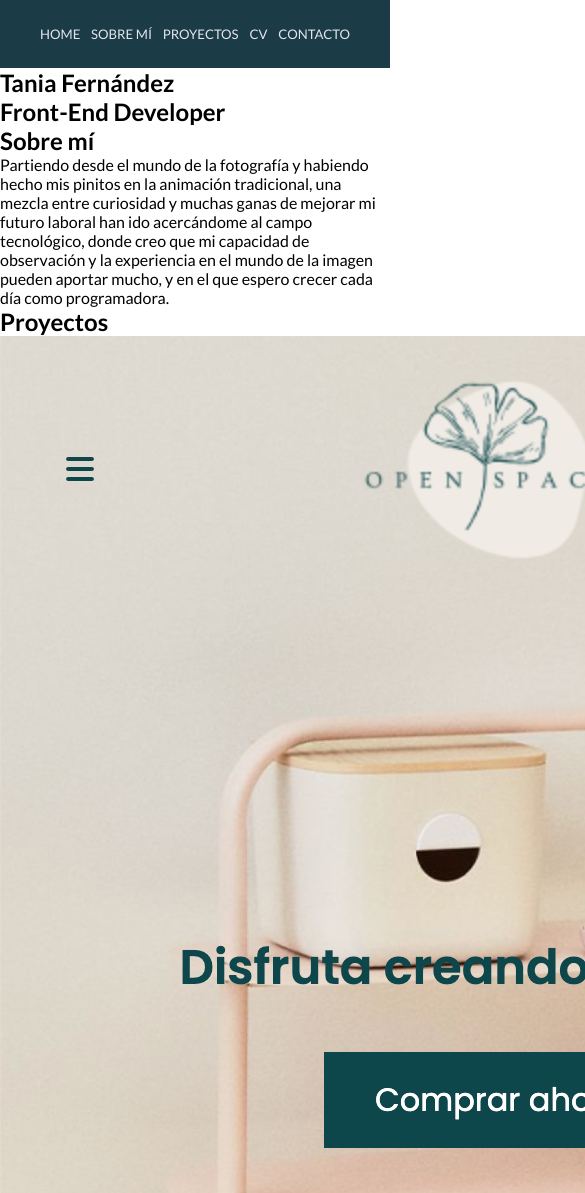
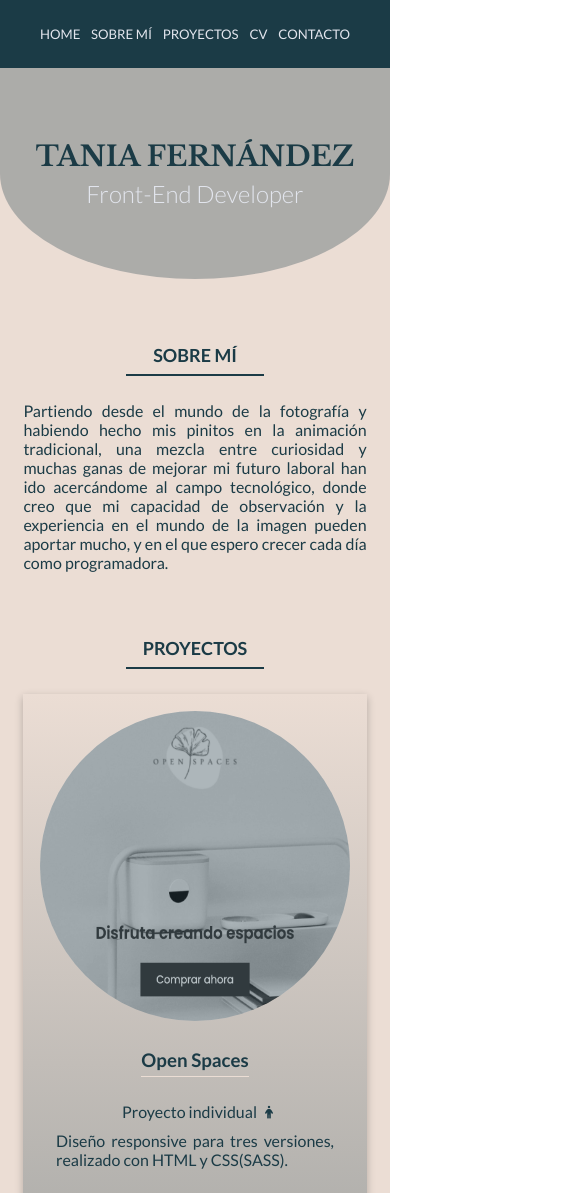
Before and after one commit to tanferest/portfolio_, a website: page src/html/index.html in a window 390 px wide. Shown: the top 1193 px of the page, 585 px wide, since content can reach past the window. Drawn offline with nearby package versions, Linux system fonts and the light colour scheme; files that its build step writes are made by us from their sources; files whose address does not match are found by name.

Commit message:
finish mobile v styles migration

```diff
--- a/src/html/partials/main.html
+++ b/src/html/partials/main.html
@@ -1,18 +1,22 @@
 <main class="main">
+
+
   <section class="home" id="home">
-    <div class="home-bg"></div>
+    <div class="home__bg"></div>
     <div class="animated-bg">
       <div class="bubble bubble-1"></div>
       <div class="bubble bubble-2"></div>
       <div class="bubble bubble-3"></div>
       <div class="bubble bubble-4"></div>
     </div>
-    <h1 class="main-title">Tania Fernández</h1>
-    <h2 class="subtitle">Front-End Developer</h2>
+    <h1 class="home__title">Tania Fernández</h1>
+    <h2 class="home__subtitle">Front-End Developer</h2>
   </section>
+
+
   <section class="section" id="about">
-    <h2 class="section-title">Sobre mí</h2>
-    <p class="main-text about-text">
+    <h2 class="section__title">Sobre mí</h2>
+    <p class="main__text">
       Partiendo desde el mundo de la fotografía y habiendo hecho mis pinitos en
       la animación tradicional, una mezcla entre curiosidad y muchas ganas de
       mejorar mi futuro laboral han ido acercándome al campo tecnológico, donde
@@ -21,8 +25,10 @@
       programadora.
     </p>
   </section>
+
+
   <section class="section" id="projects">
-    <h2 class="section-title">Proyectos</h2>
+    <h2 class="section__title">Proyectos</h2>
     <ul class="projects__list">
       <li class="projects__item">
         <div>
@@ -35,7 +41,7 @@
         </div>
         <h3 class="projects__item--title">Open Spaces</h3>
         <p class="projects__item--text">
-          Proyecto individual <i class="fa-solid fa-person text-icon"></i>
+          Proyecto individual <i class="fa-solid fa-person item__icon"></i>
         </p>
         <p class="projects__item--text">
           Diseño responsive para tres versiones, realizado con HTML y CSS(SASS).
@@ -68,7 +74,7 @@
         </div>
         <h3 class="projects__item--title">The Walking Coders</h3>
         <p class="projects__item--text">
-          Proyecto en grupo <i class="fa-solid fa-people-group text-icon"></i>
+          Proyecto en grupo <i class="fa-solid fa-people-group item__icon"></i>
         </p>
         <p class="projects__item--text">
           Diseño responsive para tres versiones, realizado con HTML y CSS(SASS).
@@ -99,14 +105,14 @@
         </div>
         <h3 class="projects__item--title">AdaCocktail</h3>
         <p class="projects__item--text">
-          Proyecto individual <i class="fa-solid fa-person text-icon"></i>
+          Proyecto individual <i class="fa-solid fa-person item__icon"></i>
         </p>
         <p class="projects__item--text">
           Aplicación web consistente en un buscador de cócteles que nos permite
           marcar y desmarcar bebidas como favoritas. Realizado con HTML, CSS y
           JavaScript. Integración de
           <a
-            class="text-link"
+            class="item__link"
             href="https://www.thecocktaildb.com/"
             target="_blank"
             >APIs</a
@@ -139,7 +145,7 @@
         </div>
         <h3 class="projects__item--title">Awesome Profile Cards</h3>
         <p class="projects__item--text">
-          Proyecto en grupo <i class="fa-solid fa-people-group text-icon"></i>
+          Proyecto en grupo <i class="fa-solid fa-people-group item__icon"></i>
         </p>
         <p class="projects__item--text">
           Aplicación web para crear, personalizar y compartir tu tarjeta de
@@ -171,13 +177,13 @@
         </div>
         <h3 class="projects__item--title">WoWilson!</h3>
         <p class="projects__item--text">
-          Proyecto individual <i class="fa-solid fa-person text-icon"></i>
+          Proyecto individual <i class="fa-solid fa-person item__icon"></i>
         </p>
         <p class="projects__item--text">
           Página web que incluye un listado de las escenas de las películas
           donde el actor Owen Wilson ha dicho 'Wow'. Hecho con React y
           <a
-            class="text-link"
+            class="item__link"
             href="https://owen-wilson-wow-api.onrender.com/"
             target="_blank"
             >API Wow de Owen Wilson</a
@@ -200,8 +206,10 @@
       </li>
     </ul>
   </section>
+
+
   <section class="section resume" id="resume">
-    <h2 class="section-title resume-title">CV</h2>
+    <h2 class="section__title">CV</h2>
     <div class="resume__option">
       <p class="resume__language">Español</p>
       <a
--- /dev/null
+++ b/src/scss/components/_buttons.scss
@@ -0,0 +1,22 @@
+.resume__btn {
+  width: 170px;
+  height: 70px;
+  display: flex;
+  justify-content: center;
+  align-items: center;
+  margin-bottom: 15px;
+  background-color: var(--main-color);
+  border-radius: 15px;
+  color: var(--second-color);
+  text-transform: uppercase;
+  &:hover {
+    color: var(--main-color);
+    background-color: var(--background);
+    box-shadow: rgba(0, 0, 0, 0.24) 0px 3px 8px;
+    transition: 0.2s ease;
+  }
+  &:active {
+      box-shadow: rgba(50, 50, 93, 0.25) 0px 30px 60px -12px inset,
+      rgba(0, 0, 0, 0.3) 0px 18px 36px -18px inset;
+  }
+}
--- a/src/scss/layout/_main.scss
+++ b/src/scss/layout/_main.scss
@@ -0,0 +1,162 @@
+.main {
+  background-color: var(--background);
+  &__text {
+    color: $main-color;
+    text-align: justify;
+  }
+}
+
+/* ---- Home ---- */
+
+.home {
+  position: relative;
+  height: 25vh;
+  display: flex;
+  flex-direction: column;
+  justify-content: center;
+  align-items: center;
+  margin-bottom: 65px;
+  &__bg {
+    top: 0;
+    position: absolute;
+    background-color: var(--second-bg);
+    height: 100%;
+    width: 100%;
+    border-bottom-left-radius: 50%;
+    border-bottom-right-radius: 50%;
+  }
+  &__title {
+    font-family: 'Libre Baskerville', serif;
+    color: var(--main-color);
+    text-transform: uppercase;
+    font-size: 1.75rem;
+    margin-bottom: 5px;
+    z-index: 1;
+  }
+  &__subtitle {
+    font-size: 1.5rem;
+    color: var(--second-color);
+    font-weight: 300;
+    z-index: 1;
+  }
+}
+
+.section {
+  display: flex;
+  flex-direction: column;
+  align-items: center;
+  padding: 0 6% 65px 6%;
+  overflow: hidden;
+  &__title {
+    width: 40%;
+    padding-bottom: 8px;
+    color: var(--main-color);
+    text-transform: uppercase;
+    font-size: 1.125rem;
+    text-align: center;
+    border-bottom: 2px solid var(--main-color);
+    margin-bottom: 25px;
+  }
+}
+
+/* ---- Projects ---- */
+
+.projects {
+  &__list {
+    display: grid;
+    grid-template-rows: auto;
+  }
+  &__item {
+    display: flex;
+    flex-direction: column;
+    align-items: center;
+    text-align: justify;
+    padding: 5%;
+    margin-bottom: 35px;
+    background: linear-gradient(var(--background), var(--second-bg));
+    box-shadow: rgba(0, 0, 0, 0.24) 0px 3px 8px;
+    &--img {
+      width: 310px;
+      height: 310px;
+      border-radius: 50%;
+      filter: saturate(0);
+    }
+    &--title {
+      color: var(--main-color);
+      padding-bottom: 5px;
+      margin: 25px 0;
+      border-bottom: 1px solid var(--background);
+    }
+    &--text {
+      margin-bottom: 10px;
+      color: var(--main-color);
+      max-width: 90%;
+    }
+  }
+}
+
+.item {
+  &__nav {
+    margin: 20px 0;
+    width: 50%;
+    display: flex;
+    justify-content: space-evenly;
+    &--link {
+      color: var(--background);
+      font-size: 1.2rem;
+      &:hover {
+        color: var(--main-color);
+      }
+    }
+  }
+  &__icon {
+    color: var(--main-color);
+    position: relative;
+    left: 5px;
+    bottom: 1px;
+    font-size: 0.8rem;
+  }
+  &__link {
+    color: var(--background);
+    font-weight: 300;
+    &:hover {
+      text-decoration: underline;
+    }
+  }
+}
+
+/* ---- Projects: ACTIVE STATES ---- */
+
+.img-cover {
+  position: absolute;
+  width: 310px;
+  height: 310px;
+  border-radius: 50%;
+  background-color: var(--second-bg);
+  z-index: 1;
+}
+
+.projects__item:hover .img-cover {
+  background-color: rgba(0, 0, 0, 0);
+}
+
+.projects__item:hover .projects__item--img {
+  filter: saturate(100%);
+}
+
+/* ---- Resume ---- */
+
+.resume {
+  &__option {
+    display: flex;
+    flex-direction: column;
+    align-items: center;
+    margin-top: 30px;
+  }
+  &__language {
+    color: var(--main-color);
+    font-weight: 700;
+    margin-bottom: 20px;
+    font-size: 1.1rem;
+  }
+}
--- a/src/scss/main.scss
+++ b/src/scss/main.scss
@@ -1,6 +1,6 @@
 @import "core/reset";
 @import "core/variables";
-@import "components/links";
+@import "components/buttons";
 @import "layout/header";
 @import "layout/main";
 @import "layout/footer";
```
Also changed, not shown: src/scss/components/_links.scss (deleted).
